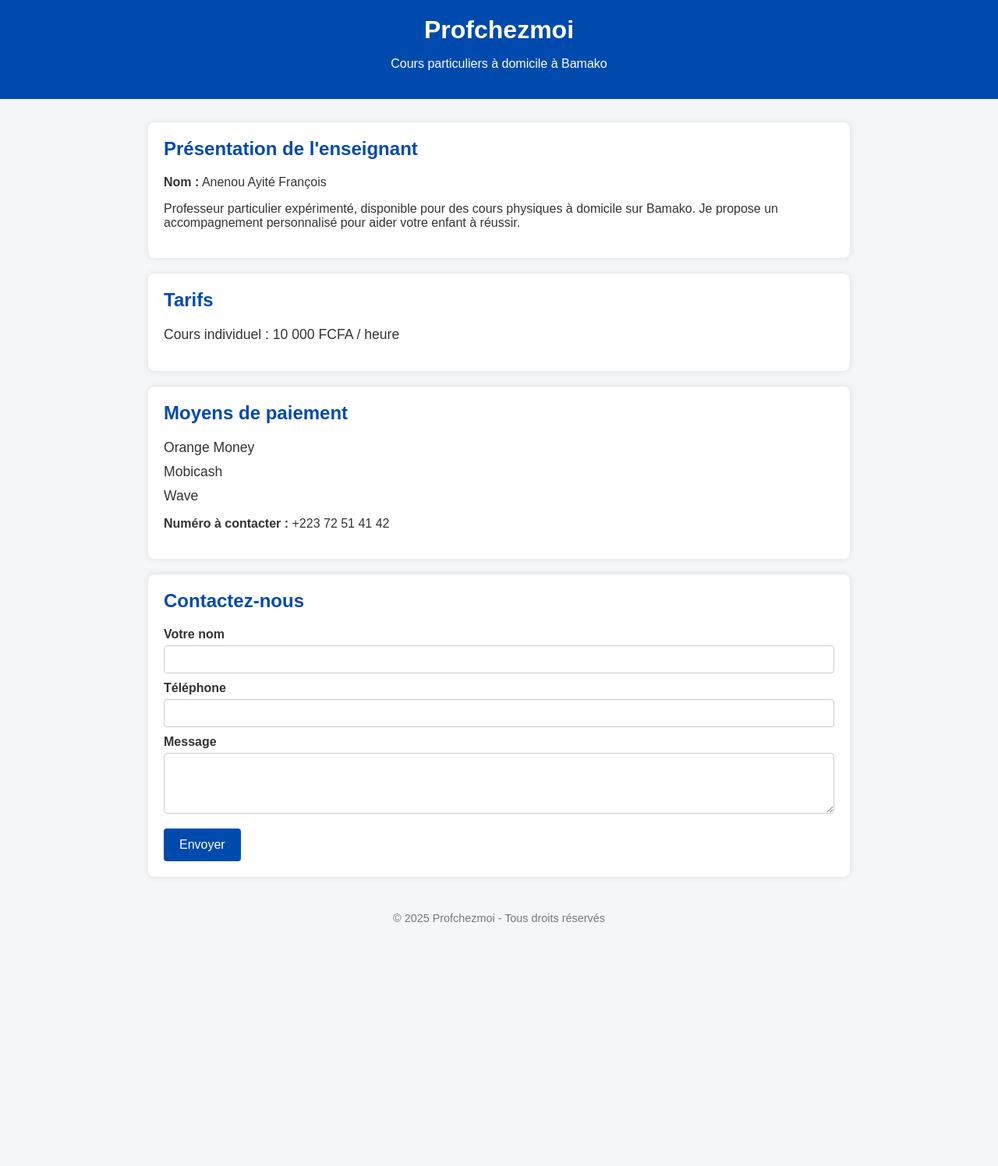
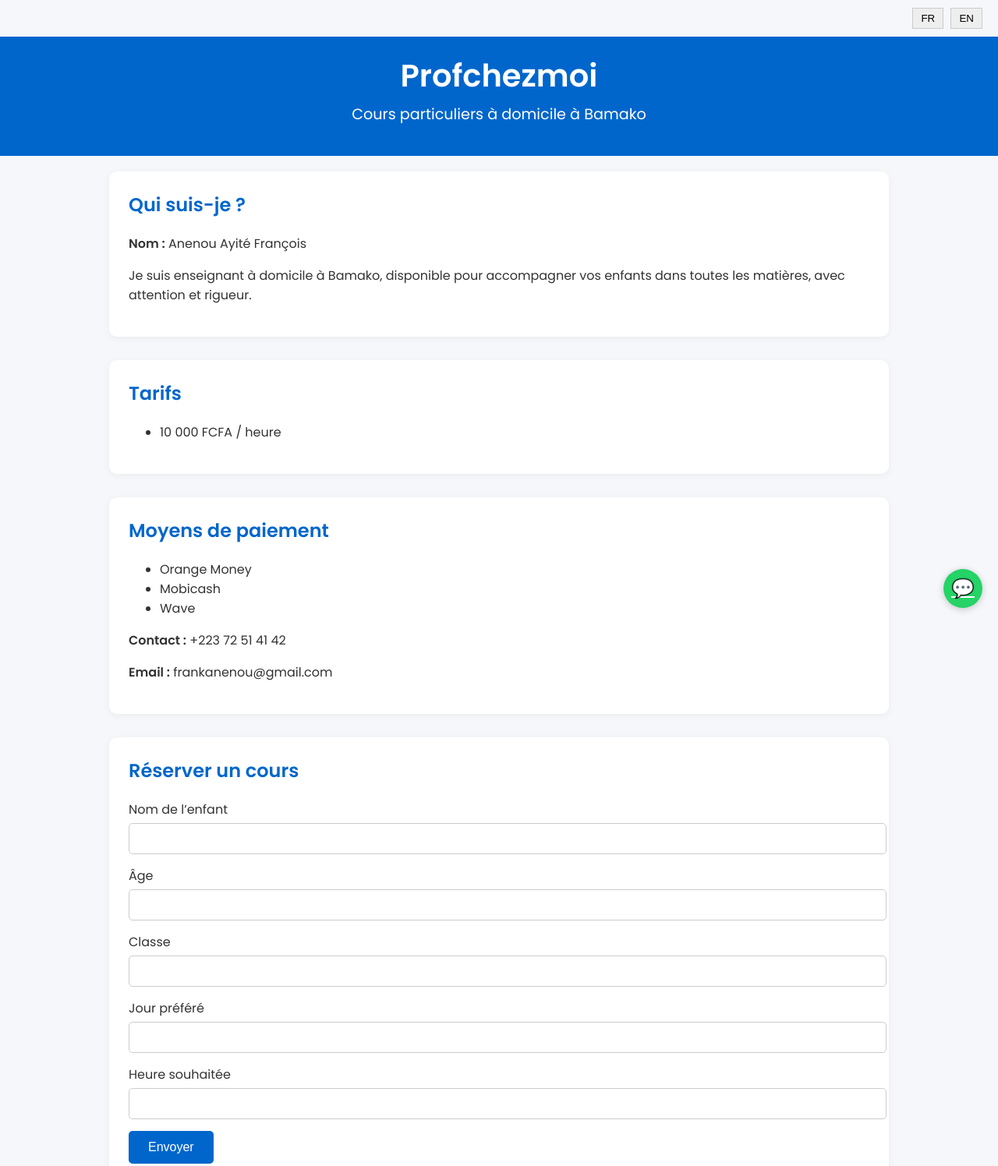
Before and after one commit to fbarezi/Profchezmoi, a plain HTML site: page index.html in a window 1280 px wide. Shown: the top 1496 px of the page at 78% size. Before the commit the page ends 1201 px from the top, so only its background shows below. Drawn offline with Linux system fonts and the light colour scheme.

Commit message:
Add files via upload

```diff
--- a/index.html
+++ b/index.html
@@ -1,144 +1,88 @@
+
 <!DOCTYPE html>
 <html lang="fr">
 <head>
   <meta charset="UTF-8" />
-  <meta name="viewport" content="width=device-width, initial-scale=1" />
-  <title>Profchezmoi - Cours à domicile Bamako</title>
+  <meta name="viewport" content="width=device-width, initial-scale=1.0" />
+  <title>Profchezmoi - Cours à domicile à Bamako</title>
+  <link href="https://fonts.googleapis.com/css2?family=Poppins:wght@400;600&display=swap" rel="stylesheet">
   <style>
-    body {
-      font-family: Arial, sans-serif;
-      margin: 0; padding: 0;
-      background: #f4f6f8;
-      color: #333;
-    }
-    header {
-      background: #004aad;
-      color: white;
-      padding: 20px;
-      text-align: center;
-    }
-    header h1 {
-      margin: 0;
-      font-size: 2em;
-    }
-    main {
-      max-width: 900px;
-      margin: 30px auto;
-      padding: 0 20px;
-    }
-    section {
-      background: white;
-      padding: 20px;
-      margin-bottom: 20px;
-      border-radius: 8px;
-      box-shadow: 0 0 8px rgba(0,0,0,0.1);
-    }
-    h2 {
-      color: #004aad;
-      margin-top: 0;
-    }
-    ul {
-      list-style: none;
-      padding-left: 0;
-    }
-    ul li {
-      margin-bottom: 10px;
-      font-size: 1.1em;
-    }
-    form label {
-      display: block;
-      margin-top: 10px;
-      font-weight: bold;
-    }
-    form input, form textarea {
-      width: 100%;
-      padding: 8px;
-      margin-top: 5px;
-      border-radius: 4px;
-      border: 1px solid #ccc;
-      font-size: 1em;
-      box-sizing: border-box;
-    }
-    form button {
-      margin-top: 15px;
-      background: #004aad;
-      color: white;
-      border: none;
-      padding: 12px 20px;
-      font-size: 1em;
-      border-radius: 4px;
-      cursor: pointer;
-    }
-    form button:hover {
-      background: #003080;
-    }
-    footer {
-      text-align: center;
-      padding: 15px;
-      font-size: 0.9em;
-      color: #777;
-    }
+    body { margin: 0; font-family: 'Poppins', sans-serif; background-color: #f5f7fa; color: #333; }
+    header { background-color: #0066cc; color: white; padding: 20px; text-align: center; }
+    header h1 { margin: 0; font-size: 2.5em; }
+    header p { font-size: 1.2em; margin-top: 5px; }
+    .lang-switch { text-align: right; padding: 10px 20px; }
+    .lang-switch button { padding: 5px 10px; margin-left: 5px; background-color: #eee; border: 1px solid #ccc; cursor: pointer; }
+    main { max-width: 1000px; margin: auto; padding: 20px; }
+    section { background: white; margin-bottom: 30px; padding: 25px; border-radius: 10px; box-shadow: 0 2px 10px rgba(0, 0, 0, 0.05); }
+    h2 { color: #0066cc; margin-top: 0; }
+    form label { display: block; margin-top: 15px; }
+    form input, form textarea { width: 100%; padding: 10px; border: 1px solid #ccc; border-radius: 5px; margin-top: 5px; font-size: 1em; }
+    form button { background-color: #0066cc; color: white; padding: 12px 25px; border: none; border-radius: 5px; margin-top: 15px; cursor: pointer; font-size: 1em; }
+    form button:hover { background-color: #0052a3; }
+    footer { text-align: center; padding: 20px; font-size: 0.9em; color: #666; }
+    #whatsapp-button { position: fixed; bottom: 20px; right: 20px; background-color: #25D366; color: white; border: none; border-radius: 50%; width: 50px; height: 50px; font-size: 24px; text-align: center; line-height: 50px; cursor: pointer; box-shadow: 0 2px 10px rgba(0,0,0,0.2); }
   </style>
 </head>
 <body>
+  <div class="lang-switch">
+    <button onclick="switchLang('fr')">FR</button>
+    <button onclick="switchLang('en')">EN</button>
+  </div>
   <header>
     <h1>Profchezmoi</h1>
-    <p>Cours particuliers à domicile à Bamako</p>
+    <p id="subtitle">Cours particuliers à domicile à Bamako</p>
   </header>
-
   <main>
     <section>
-      <h2>Présentation de l'enseignant</h2>
+      <h2 id="who">Qui suis-je ?</h2>
       <p><strong>Nom :</strong> Anenou Ayité François</p>
-      <p>Professeur particulier expérimenté, disponible pour des cours physiques à domicile sur Bamako. Je propose un accompagnement personnalisé pour aider votre enfant à réussir.</p>
+      <p id="desc">Je suis enseignant à domicile à Bamako, disponible pour accompagner vos enfants dans toutes les matières, avec attention et rigueur.</p>
     </section>
 
     <section>
-      <h2>Tarifs</h2>
-      <ul>
-        <li>Cours individuel : 10 000 FCFA / heure</li>
-      </ul>
+      <h2 id="pricing">Tarifs</h2>
+      <ul><li>10 000 FCFA / heure</li></ul>
     </section>
 
     <section>
-      <h2>Moyens de paiement</h2>
-      <ul>
-        <li>Orange Money</li>
-        <li>Mobicash</li>
-        <li>Wave</li>
-      </ul>
-      <p><strong>Numéro à contacter :</strong> +223 72 51 41 42</p>
+      <h2 id="payment">Moyens de paiement</h2>
+      <ul><li>Orange Money</li><li>Mobicash</li><li>Wave</li></ul>
+      <p><strong>Contact :</strong> +223 72 51 41 42</p>
+      <p><strong>Email :</strong> frankanenou@gmail.com</p>
     </section>
 
     <section>
-      <h2>Contactez-nous</h2>
-      <form id="contactForm" onsubmit="return sendMessage(event)">
-        <label for="name">Votre nom</label>
-        <input type="text" id="name" required />
-
-        <label for="phone">Téléphone</label>
-        <input type="tel" id="phone" required />
-
-        <label for="message">Message</label>
-        <textarea id="message" rows="4" required></textarea>
-
+      <h2 id="reserve">Réserver un cours</h2>
+      <form action="https://formsubmit.co/frankanenou@gmail.com" method="POST">
+        <label>Nom de l’enfant</label><input type="text" name="Nom de l'enfant" required>
+        <label>Âge</label><input type="number" name="Âge" required>
+        <label>Classe</label><input type="text" name="Classe" required>
+        <label>Jour préféré</label><input type="text" name="Jour préféré" required>
+        <label>Heure souhaitée</label><input type="text" name="Heure souhaitée" required>
         <button type="submit">Envoyer</button>
       </form>
-      <p id="formMessage" style="color: green; display: none; margin-top:10px;"></p>
     </section>
   </main>
-
-  <footer>
-    &copy; 2025 Profchezmoi - Tous droits réservés
-  </footer>
-
+  <footer>&copy; 2025 Profchezmoi. Tous droits réservés.</footer>
+  <a id="whatsapp-button" href="https://wa.me/22372514142" target="_blank">💬</a>
   <script>
-    function sendMessage(e) {
-      e.preventDefault();
-      // Juste un message de confirmation, pas de serveur ici
-      document.getElementById('formMessage').textContent = "Merci pour votre message, nous vous contacterons bientôt.";
-      document.getElementById('contactForm').reset();
-      return false;
+    function switchLang(lang) {
+      if(lang === "en") {
+        document.getElementById("subtitle").innerText = "Private home tutoring in Bamako";
+        document.getElementById("who").innerText = "Who am I?";
+        document.getElementById("desc").innerText = "I am a home tutor in Bamako, available to help your children in all subjects, with care and discipline.";
+        document.getElementById("pricing").innerText = "Pricing";
+        document.getElementById("payment").innerText = "Payment methods";
+        document.getElementById("reserve").innerText = "Book a session";
+      } else {
+        document.getElementById("subtitle").innerText = "Cours particuliers à domicile à Bamako";
+        document.getElementById("who").innerText = "Qui suis-je ?";
+        document.getElementById("desc").innerText = "Je suis enseignant à domicile à Bamako, disponible pour accompagner vos enfants dans toutes les matières, avec attention et rigueur.";
+        document.getElementById("pricing").innerText = "Tarifs";
+        document.getElementById("payment").innerText = "Moyens de paiement";
+        document.getElementById("reserve").innerText = "Réserver un cours";
+      }
     }
   </script>
 </body>
```
